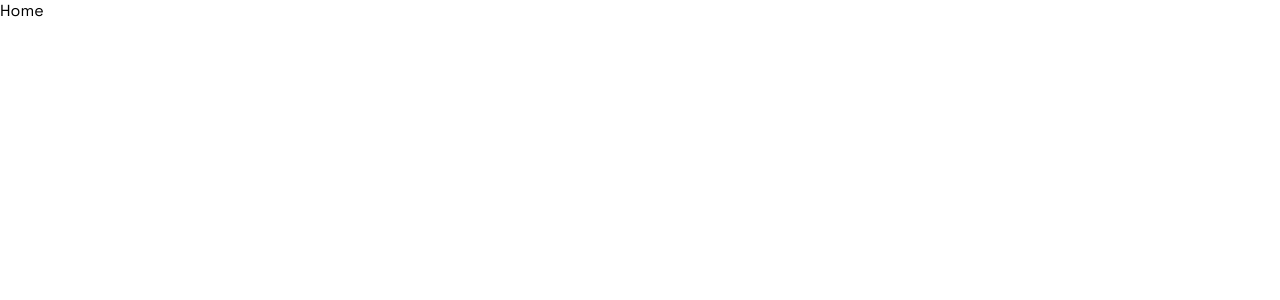
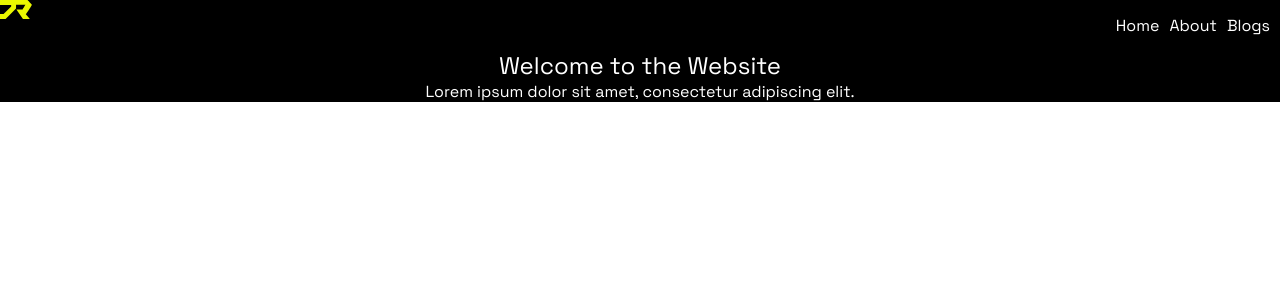
Before and after one commit to joelshejar/next-neo, a Next.js app: page / in a window 1280 px wide. Shown: the top 300 px of the page. Built offline with nearby package versions, Linux system fonts and the light colour scheme.

Commit message:
Added Navbar and hero section

```diff
--- /dev/null
+++ b/app/components/logo.tsx
@@ -0,0 +1,13 @@
+
+import Icon from "../icon.svg"
+import Image from "next/image"
+
+const Logo = () => {
+  return (
+    <div>
+      <Image src={Icon} alt="" />
+    </div>
+  )
+}
+
+export default Logo
--- a/app/layout.tsx
+++ b/app/layout.tsx
@@ -1,5 +1,6 @@
 import './globals.css'
 import { Space_Grotesk } from 'next/font/google'
+import { Syne } from "next/font/google"
 
 const spaceGrotesk = Space_Grotesk({ subsets: ['latin'] })
 
@@ -52,7 +53,7 @@ export const metadata = {
   },
   // alternates: {
   //   types: {
-  //     'application/rss+xml': 'https://joelrajesh.dev/feed.xml',
+  //     'application/rss+xml': 'https://joelrajesh.dev`  /feed.xml',
   //   },
   // },
 }
@@ -64,7 +65,11 @@ export default function RootLayout({
 }) {
   return (
     <html lang="en">
-      <body className={spaceGrotesk.className}>{children}</body>
+      <body className={spaceGrotesk.className}>
+        <main>
+          {children}
+        </main>
+      </body>
     </html>
   )
 }
--- /dev/null
+++ b/app/page.module.css
@@ -0,0 +1,53 @@
+.container {
+  max-width: 1460px;
+  margin: 0 auto;
+}
+
+.header {
+  display: flex;
+  align-items: center;
+  background-color: black;
+}
+
+.logo {
+  width: 50px;
+  height: 50px;
+  /* Add your logo image here */
+}
+
+.menu {
+  margin-left: auto;
+}
+
+.menu a {
+  margin-right: 10px;
+  text-decoration: none;
+  color: white;
+}
+
+.hero {
+  text-align: center;
+  /* padding: 50px; */
+  width: 100%;
+  background-color: black;
+  color: white;
+}
+
+/* Media queries for responsive layout */
+@media screen and (max-width: 600px) {
+  .container {}
+
+  .header {
+    flex-direction: column;
+    align-items: flex-start;
+  }
+
+  .menu {
+    margin-left: 0;
+    margin-top: 10px;
+  }
+
+  .hero {
+    padding: 20px;
+  }
+}
--- a/app/page.tsx
+++ b/app/page.tsx
@@ -1,8 +1,25 @@
-import Image from 'next/image'
 import styles from './page.module.css'
+import Logo from "./components/logo"
 
 export default function Home() {
   return (
-    <div>Home</div>
+    <div className={styles.container}>
+      <header className={styles.header}>
+        <div className={styles.logo}>
+          <Logo />
+        </div>
+        <nav className={styles.menu}>
+          <a href="#">Home</a>
+          <a href="#">About</a>
+          <a href="#">Blogs</a>
+        </nav>
+      </header>
+
+      <section className={styles.hero}>
+        <h1>Welcome to the Website</h1>
+        <p>Lorem ipsum dolor sit amet, consectetur adipiscing elit.</p>
+      </section>
+
+    </div>
   )
 }
```
Also changed, not shown: app/icon.svg (added).
